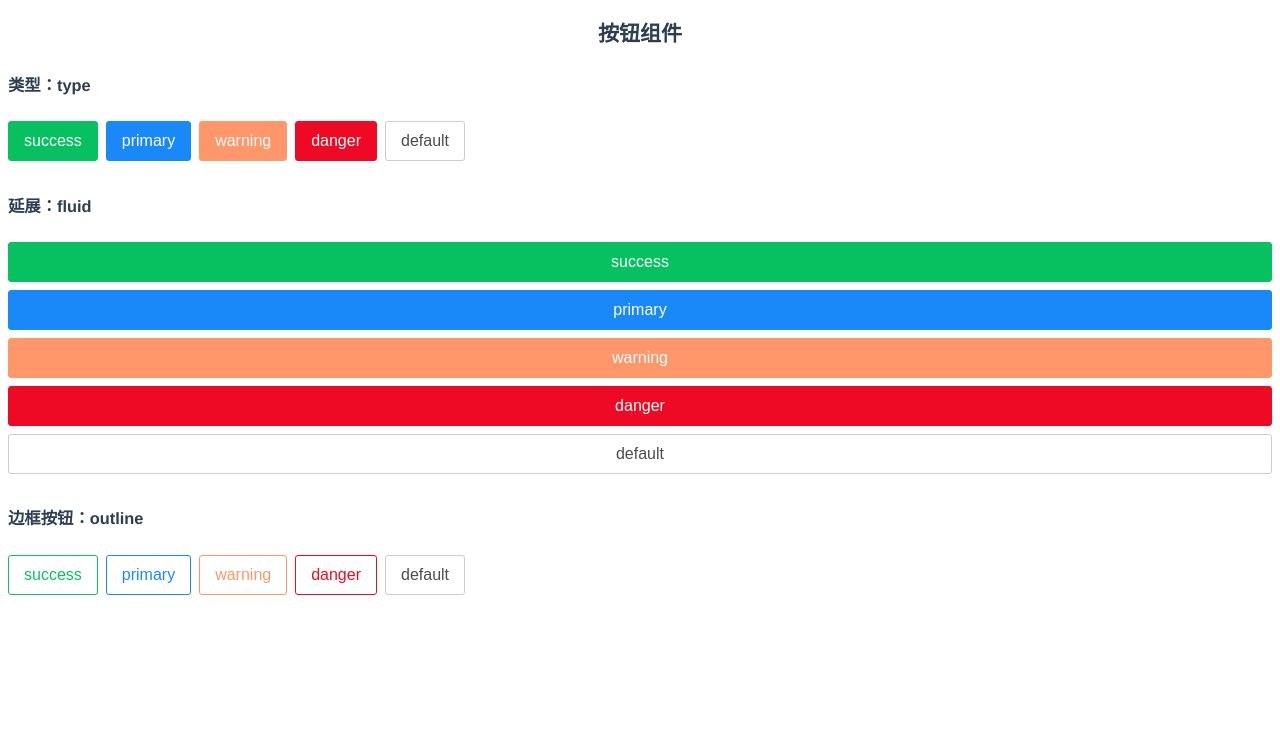
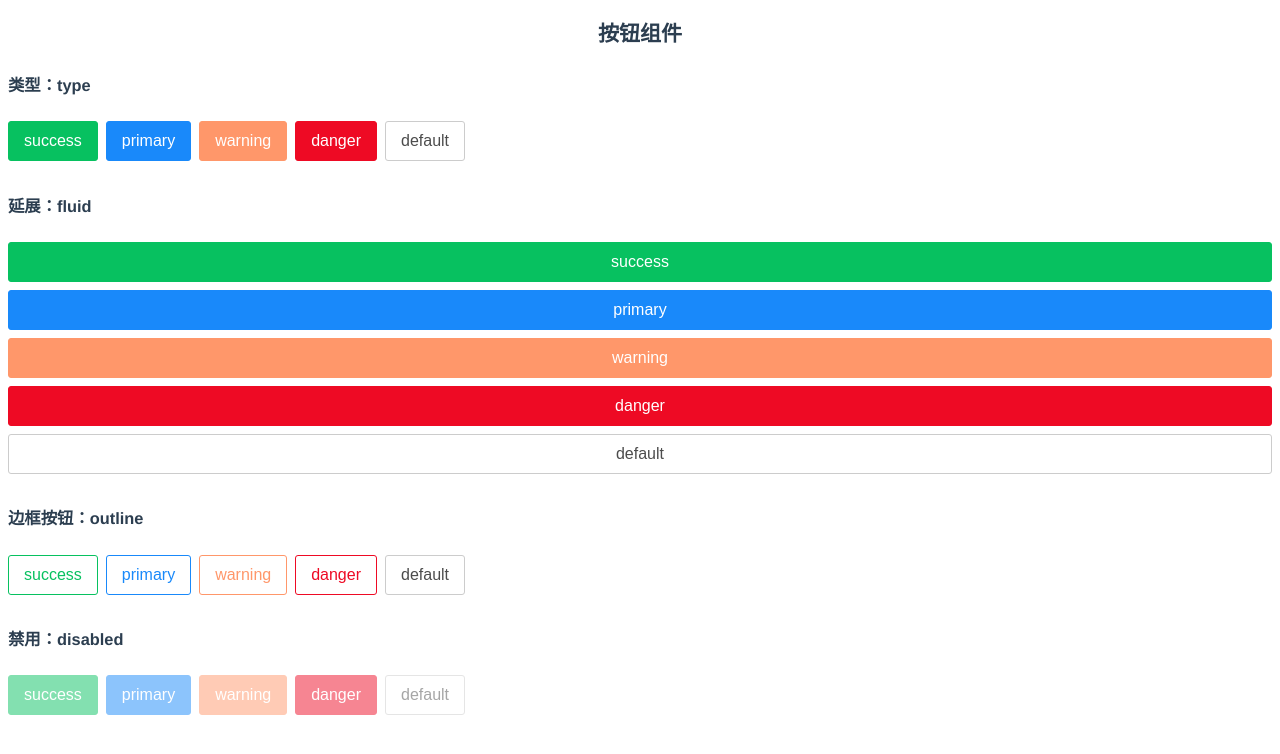
Before and after one commit to Sunxinqiang/kingui, a Vue app in the folder packages/kingui/: page / in a window 1280 px wide. Shown: the top 754 px of the page. Built offline with nearby package versions, Linux system fonts and the light colour scheme.

Commit message:
🌱 新增: 按钮-禁用状态

```diff
--- a/packages/kingui/src/App.vue
+++ b/packages/kingui/src/App.vue
@@ -24,6 +24,13 @@ const types = ['success', 'primary', 'warning', 'danger', 'default']
       :type="type"
       outline>{{type}}</Button>
   </SectionWrap>
+  <SectionWrap title="禁用：disabled">
+    <Button
+      class="mg-bottom-8 mg-right-8"
+      v-for="type in types"
+      :type="type"
+      disabled>{{type}}</Button>
+  </SectionWrap>
 </template>
 
 <style>
--- a/packages/kingui/src/components/button/index.vue
+++ b/packages/kingui/src/components/button/index.vue
@@ -9,16 +9,19 @@ const props = defineProps({
   },
   fluid: Boolean,
   outline: Boolean,
+  disabled: Boolean,
 })
 </script>
 
 <template>
   <button
     class="k-btn"
+    :disabled="disabled"
     :class="{
       [`k-${type}`]: true,
       fluid,
       outline,
+      disabled,
     }">
     <slot></slot>
   </button>
@@ -26,13 +29,15 @@ const props = defineProps({
 
 <style lang="less" scoped>
 @import '../../css/colors.less';
+@border-width: 0.02rem;
 .k-btn {
   position: relative;
   font-size: 0.32rem;
   padding: 0.2rem 0.3rem;
   border-radius: 0.06rem;
   color: @color-default;
-  border: 0.02rem solid @color-default;
+  border: @border-width solid @color-default;
+  cursor: pointer;
   each(@type-list, .(@type){
     &.k-@{type} {
       @color-key: ~'color-@{type}';
@@ -54,8 +59,8 @@ const props = defineProps({
     width: 100%;
   }
   &::before {
+    content: ' ';
     opacity: 0;
-    content: ' ';
     position: absolute;
     top: 0; right: 0; bottom: 0; left: 0;
     background: #000;
@@ -64,5 +69,12 @@ const props = defineProps({
   &:active::before {
     opacity: 0.1;
   }
+  &.disabled::before {
+    opacity: 0.5;
+    top: -@border-width; right: -@border-width; bottom: -@border-width; left: -@border-width;
+    background: #fff;
+    border-color: #fff;
+    cursor: not-allowed;
+  }
 }
 </style>
```
